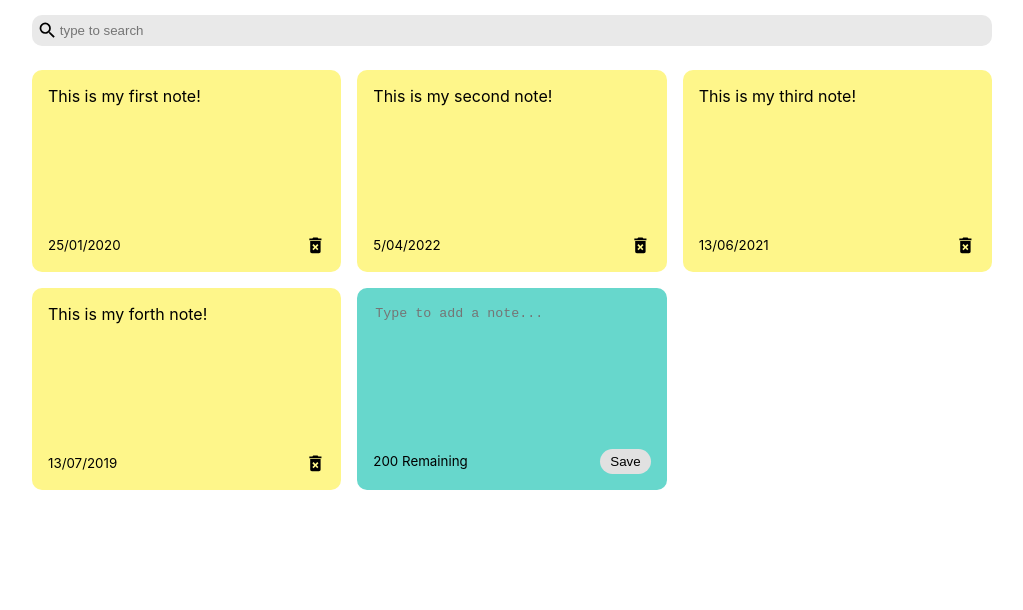
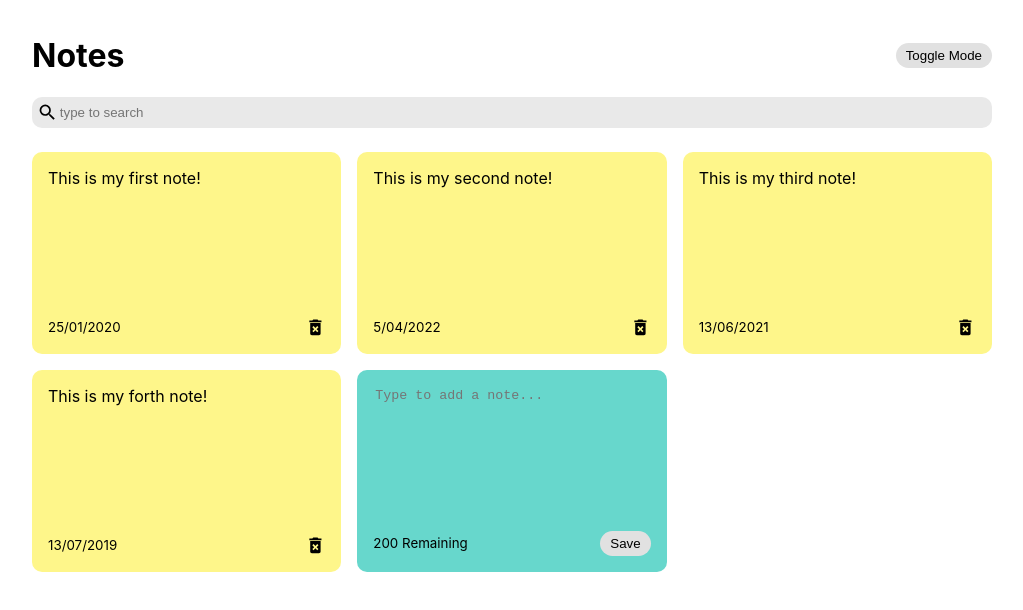
Before and after one commit to hamedjbbri/mynotes-app-react, a React (Create React App) app: page / in a window 1280 px wide. Shown: the top 610 px of the page, without its empty margins (128-1151 px from the left). Built offline with nearby package versions, Linux system fonts and the light colour scheme.

Commit message:
Finished plus localstorage

```diff
--- a/src/App.js
+++ b/src/App.js
@@ -1,7 +1,8 @@
-import { useState } from 'react';
+import { useState, useEffect } from 'react';
 import { nanoid } from 'nanoid'
 import NotesList from "./components/NotesList";
 import Search from './components/Search'
+import Header from './components/Header';
 
 const App = () => {
   const [notes, setNotes] = useState([
@@ -30,6 +31,22 @@
 
 const [searchText, setSearchText] = useState('');
 
+const [darkMode, setDarkMode] = useState(false);
+
+useEffect(() => {
+  const savedNotes = JSON.parse(localStorage.getItem('react-notes-app-data')
+  );
+
+  if(savedNotes) {
+    setNotes(savedNotes);
+  }
+
+}, [])
+
+useEffect(() => {
+  localStorage.setItem('react-notes-app-data', JSON.stringify(notes))
+}, [notes]);
+
 const addNote = (text) => {
    const date = new Date();
    const newNote = {
@@ -47,7 +64,10 @@
 }
 
   return (
-    <div className="container">
+    <div className={`${darkMode && 'dark-mode'}`}>
+      <div className="container">
+        <Header handleToggleDarkMode = {setDarkMode}/>
+
         <Search handleSearchNote={setSearchText} />
         <NotesList
           notes={notes.filter((note) =>
@@ -57,6 +77,8 @@
           handleDeleteNote={deleteNote}
         />
     </div>
+    </div>
+
     );
 };
 
--- /dev/null
+++ b/src/components/Header.js
@@ -0,0 +1,18 @@
+import React from 'react';
+
+const Header = ({ handleToggleDarkMode }) => {
+  return (
+
+    <div className="header">
+       <h1>Notes</h1>
+       <button onClick={() => handleToggleDarkMode(
+          (previousDarkMode) => !previousDarkMode
+          )
+        }
+        className="save"
+        >Toggle Mode</button>
+    </div>
+  )
+}
+
+export default Header;
--- a/src/index.css
+++ b/src/index.css
@@ -12,13 +12,28 @@
     monospace;
 }
 
-.container{
+.header {
+  display: flex;
+  align-items: center;
+  justify-content: space-between;
+}
+
+.dark-mode {
+  background-color: black;
+}
+
+.dark-mode h1 {
+  color: white;
+}
+
+.container {
   max-width: 960px;
   margin-left: auto;
   margin-right: auto;
   padding-right: 15px;
   padding-left: 15px;
   padding-top: 15px;
+  min-height: 100vh;
 }
 
 .notes-list {
```
